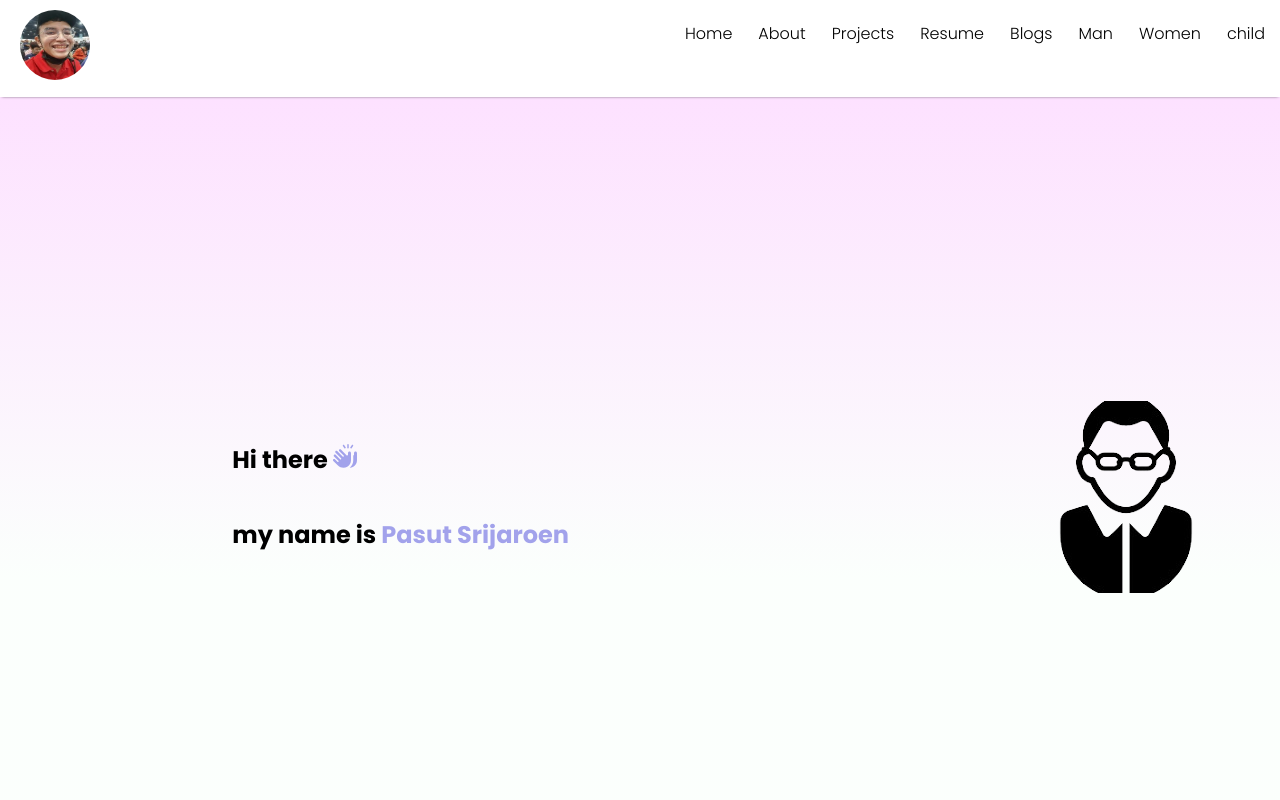
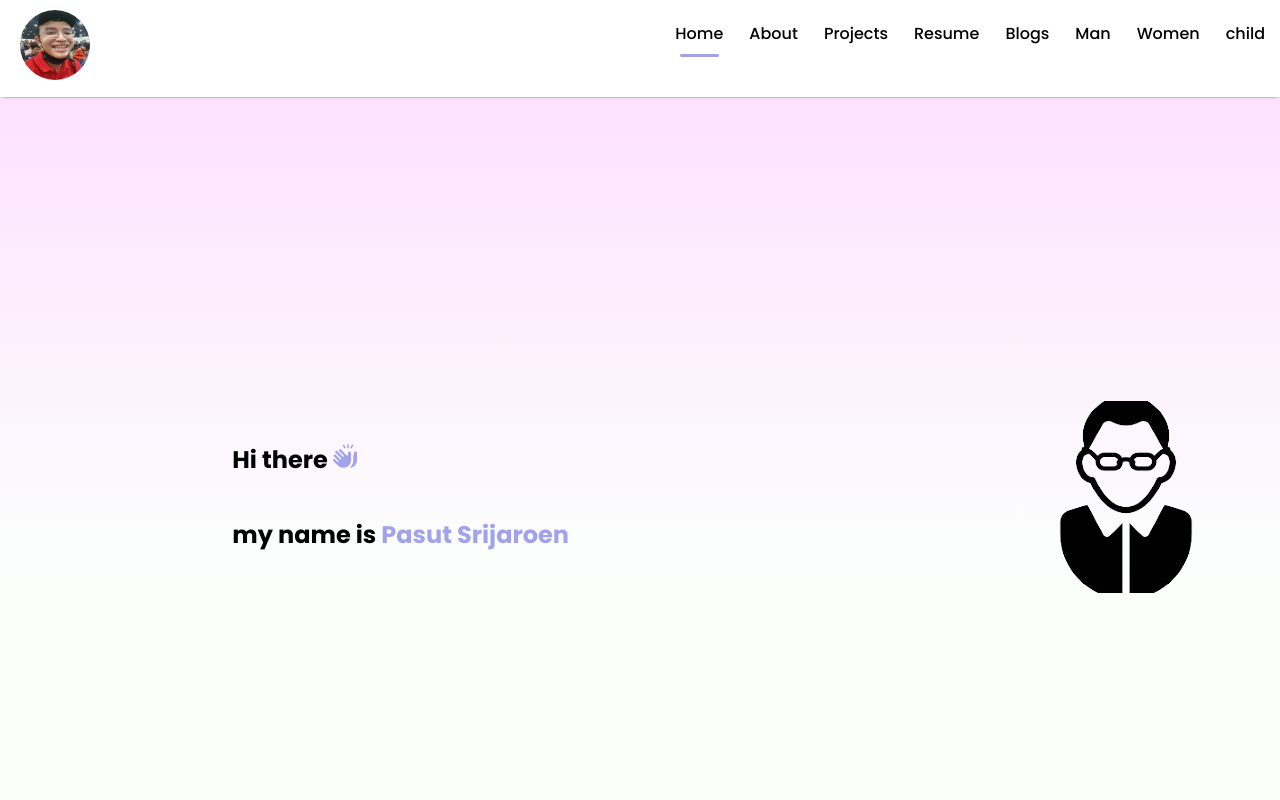
Before and after one commit to 5935512009/resume_Bay, a React (Create React App) app: page / in a window 1280 px wide. Shown: the top 800 px of the page. Built offline with nearby package versions, Linux system fonts and the light colour scheme.

Commit message:
update:{navbar change to home}

```diff
--- a/src/components/navbar/Navbar.jsx
+++ b/src/components/navbar/Navbar.jsx
@@ -3,14 +3,14 @@ import "./navbar.css";
 import { Link } from "react-router-dom";
 import Im_bay from '../../Assets/Im_bay.jpg'
 const Navbar = () => {
-  const [manu,setManu]=useState("main");
+  const [manu,setManu]=useState("Home");
 
 
   return (
     <>
       <div className="navbar">
         <div className="nav-icon"><Link to="./" onClick={()=>{setManu("Home")}}><img src={Im_bay} alt="Nav img error" /></Link></div>
-        <div className="nav-manu">
+        <div className="nav-menu">
           <ul className="nav-list">
             <li onClick={()=>{setManu("Home")}} ><Link to="./Home">Home{manu==="Home"?<hr/>:<></>}</Link></li>
             <li onClick={()=>{setManu("About")}}><Link to="./About">About{manu==="About"?<hr/>:<></>}</Link></li>
--- a/src/components/navbar/navbar.css
+++ b/src/components/navbar/navbar.css
@@ -25,7 +25,11 @@
 .nav-icon:hover {
   font-weight: 500;
 }
-.nav-list {
+.nav-menu{
+  font-weight: 500;
+
+}
+.nav-menu .nav-list {
   display: flex;
   padding: 2px;
   margin-right: 10px;
@@ -37,17 +41,18 @@
   transition-duration: 1s;
   transition-delay: 2s;
 }
-.nav-list li {
+.nav-menu .nav-list li {
   padding: 3px;
 }
-.nav-list hr{
+.nav-menu .nav-list hr{
   background-color: rgb(162, 162, 235);
   border: none;
   width: 80%;
-  height: 1px;
+  height: 2px;
   border-radius: 1px;
+
 }
-.nav-list li:hover {
+.nav-menu .nav-list li:hover {
   width: 100%;
   height: auto;
   font-weight: 400;
@@ -56,16 +61,16 @@
   transition-duration: 0.5s;
 
 }
-.nav-list li a {
+.nav-menu .nav-list li a {
   text-decoration: none; /* เอา underline ออก */
   color: inherit; /* ให้ลิงก์ใช้สีตามที่ตั้งไว้ใน CSS */
 }
 
-.nav-list li a:hover {
+.nav-menu .nav-list li a:hover {
   text-decoration: none; /* เอา underline ออกเมื่อเมาส์ hover */
 }
 
-.nav-list hr{
+.nav-menu .nav-list hr{
   background-color: rgb(162, 162, 235);
   border: none;
   width: 80%;
```
